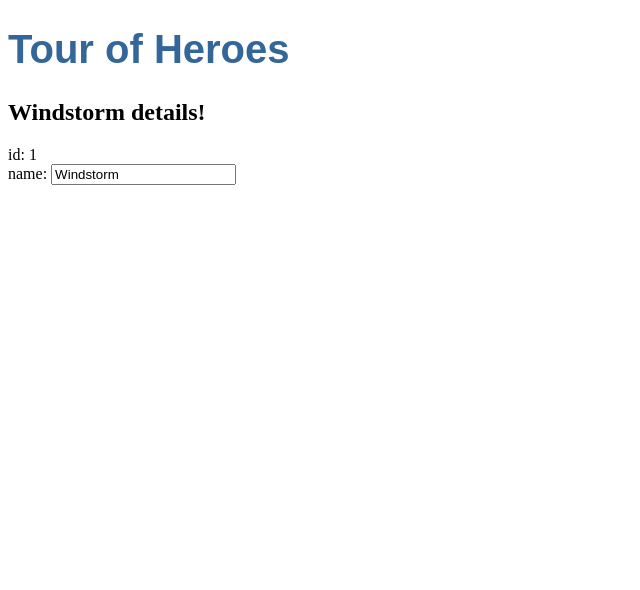
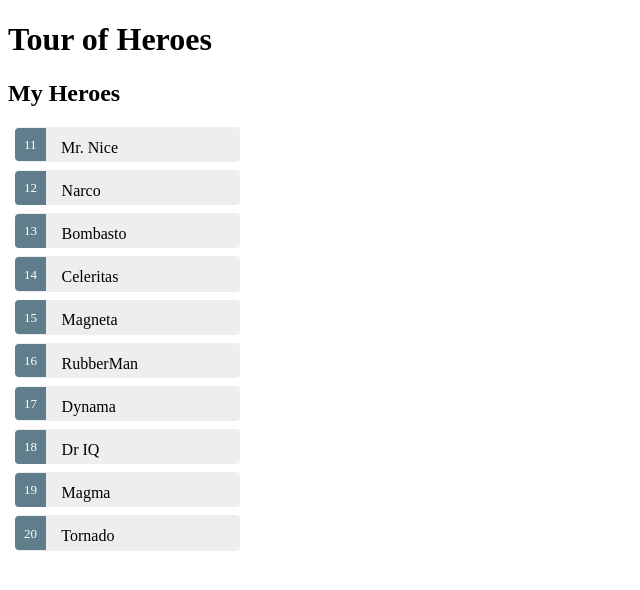
Before and after one commit to SNDima/Angular4Sample, an Angular app: page / in a window 1280 px wide. Shown: the top 590 px of the page, without its empty margins (0-640 px from the left). Built offline with nearby package versions, Linux system fonts and the light colour scheme.

Commit message:
For and if were learned

```diff
--- a/src/app/app.component.ts
+++ b/src/app/app.component.ts
@@ -5,23 +5,96 @@
   name: string;
 }
 
+const HEROES: Hero[] = [
+  { id: 11, name: 'Mr. Nice' },
+  { id: 12, name: 'Narco' },
+  { id: 13, name: 'Bombasto' },
+  { id: 14, name: 'Celeritas' },
+  { id: 15, name: 'Magneta' },
+  { id: 16, name: 'RubberMan' },
+  { id: 17, name: 'Dynama' },
+  { id: 18, name: 'Dr IQ' },
+  { id: 19, name: 'Magma' },
+  { id: 20, name: 'Tornado' }
+];
+
 @Component({
   selector: 'app-root',
   template: `
   <h1>{{title}}</h1>
-  <h2>{{hero.name}} details!</h2>
-  <div><label>id: </label>{{hero.id}}</div>
-  <div>
-    <label>name: </label>
-    <input [(ngModel)]="hero.name" placeholder="name">
+  <h2>My Heroes</h2>
+  <ul class="heroes">
+    <li *ngFor="let hero of heroes"
+      (click)="onSelect(hero)"
+      [class.selected]="hero === selectedHero">
+      <span class="badge">{{hero.id}}</span> {{hero.name}}
+    </li>
+  </ul>
+  <div *ngIf="selectedHero">
+    <h2>{{selectedHero.name}} details!</h2>
+    <div><label>id: </label>{{selectedHero.id}}</div>
+    <div>
+      <label>name: </label>
+      <input [(ngModel)]="selectedHero.name" placeholder="name">
+    </div>
   </div>
   `,
-  styleUrls: ['./app.component.css']
+  styles: [`
+  .selected {
+    background-color: #CFD8DC !important;
+    color: white;
+  }
+  .heroes {
+    margin: 0 0 2em 0;
+    list-style-type: none;
+    padding: 0;
+    width: 15em;
+  }
+  .heroes li {
+    cursor: pointer;
+    position: relative;
+    left: 0;
+    background-color: #EEE;
+    margin: .5em;
+    padding: .3em 0;
+    height: 1.6em;
+    border-radius: 4px;
+  }
+  .heroes li.selected:hover {
+    background-color: #BBD8DC !important;
+    color: white;
+  }
+  .heroes li:hover {
+    color: #607D8B;
+    background-color: #DDD;
+    left: .1em;
+  }
+  .heroes .text {
+    position: relative;
+    top: -3px;
+  }
+  .heroes .badge {
+    display: inline-block;
+    font-size: small;
+    color: white;
+    padding: 0.8em 0.7em 0 0.7em;
+    background-color: #607D8B;
+    line-height: 1em;
+    position: relative;
+    left: -1px;
+    top: -4px;
+    height: 1.8em;
+    margin-right: .8em;
+    border-radius: 4px 0 0 4px;
+  }
+`]
 })
 export class AppComponent {
   title = 'Tour of Heroes';
-  hero: Hero ={
-    id: 1,
-    name: 'Windstorm'
-  };
+  selectedHero: Hero;
+  heroes = HEROES;
+
+  onSelect(hero: Hero): void {
+    this.selectedHero = hero;
+  }
 }
```
